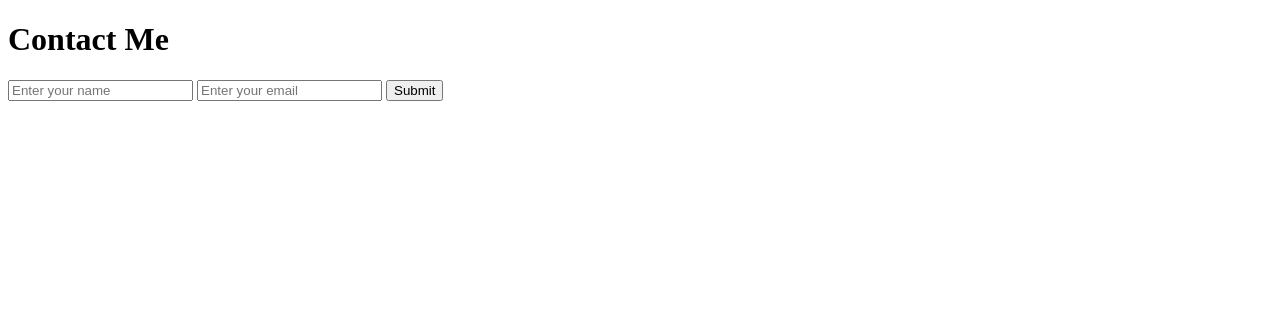
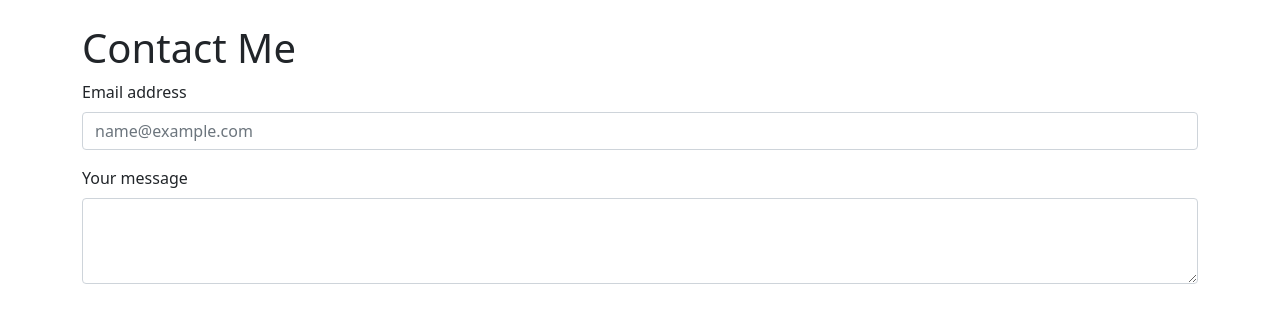
Before and after one commit to narendra-sajwani/my-portfolio, a plain HTML site: page contact.html in a window 1280 px wide. Drawn offline with nearby package versions, Linux system fonts and the light colour scheme.

Commit message:
improve contact

```diff
--- a/contact.html
+++ b/contact.html
@@ -1,19 +1,39 @@
-<!DOCTYPE html>
+<!doctype html>
 <html lang="en">
-<head>
-    <meta charset="UTF-8">
-    <meta http-equiv="X-UA-Compatible" content="IE=edge">
-    <meta name="viewport" content="width=device-width, initial-scale=1.0">
-    <title>Contact Me</title>
-</head>
-<body>
-    <h1>Contact Me</h1>
+  <head>
+    <!-- Required meta tags -->
+    <meta charset="utf-8">
+    <meta name="viewport" content="width=device-width, initial-scale=1">
 
-    <form action="">
-        <input type="text" placeholder="Enter your name">
-        <input type="email" placeholder="Enter your email">
-        <input type="submit" value="Submit">
+    <!-- Bootstrap CSS -->
+    <link href="https://cdn.jsdelivr.net/npm/bootstrap@5.1.1/dist/css/bootstrap.min.css" rel="stylesheet" integrity="sha384-F3w7mX95PdgyTmZZMECAngseQB83DfGTowi0iMjiWaeVhAn4FJkqJByhZMI3AhiU" crossorigin="anonymous">
 
-    </form>
-</body>
+    <title>Contact</title>
+  </head>
+  <body>
+    <div class="container">
+        <br>
+        <h1>Contact Me</h1>
+
+        <div class="mb-3">
+            <label for="exampleFormControlInput1" class="form-label">Email address</label>
+            <input type="email" class="form-control" id="exampleFormControlInput1" placeholder="name@example.com">
+          </div>
+          <div class="mb-3">
+            <label for="exampleFormControlTextarea1" class="form-label">Your message</label>
+            <textarea class="form-control" id="exampleFormControlTextarea1" rows="3"></textarea>
+          </div>
+    </div>
+
+    <!-- Optional JavaScript; choose one of the two! -->
+
+    <!-- Option 1: Bootstrap Bundle with Popper -->
+    <script src="https://cdn.jsdelivr.net/npm/bootstrap@5.1.1/dist/js/bootstrap.bundle.min.js" integrity="sha384-/bQdsTh/da6pkI1MST/rWKFNjaCP5gBSY4sEBT38Q/9RBh9AH40zEOg7Hlq2THRZ" crossorigin="anonymous"></script>
+
+    <!-- Option 2: Separate Popper and Bootstrap JS -->
+    <!--
+    <script src="https://cdn.jsdelivr.net/npm/@popperjs/core@2.9.3/dist/umd/popper.min.js" integrity="sha384-W8fXfP3gkOKtndU4JGtKDvXbO53Wy8SZCQHczT5FMiiqmQfUpWbYdTil/SxwZgAN" crossorigin="anonymous"></script>
+    <script src="https://cdn.jsdelivr.net/npm/bootstrap@5.1.1/dist/js/bootstrap.min.js" integrity="sha384-skAcpIdS7UcVUC05LJ9Dxay8AXcDYfBJqt1CJ85S/CFujBsIzCIv+l9liuYLaMQ/" crossorigin="anonymous"></script>
+    -->
+  </body>
 </html>
```
